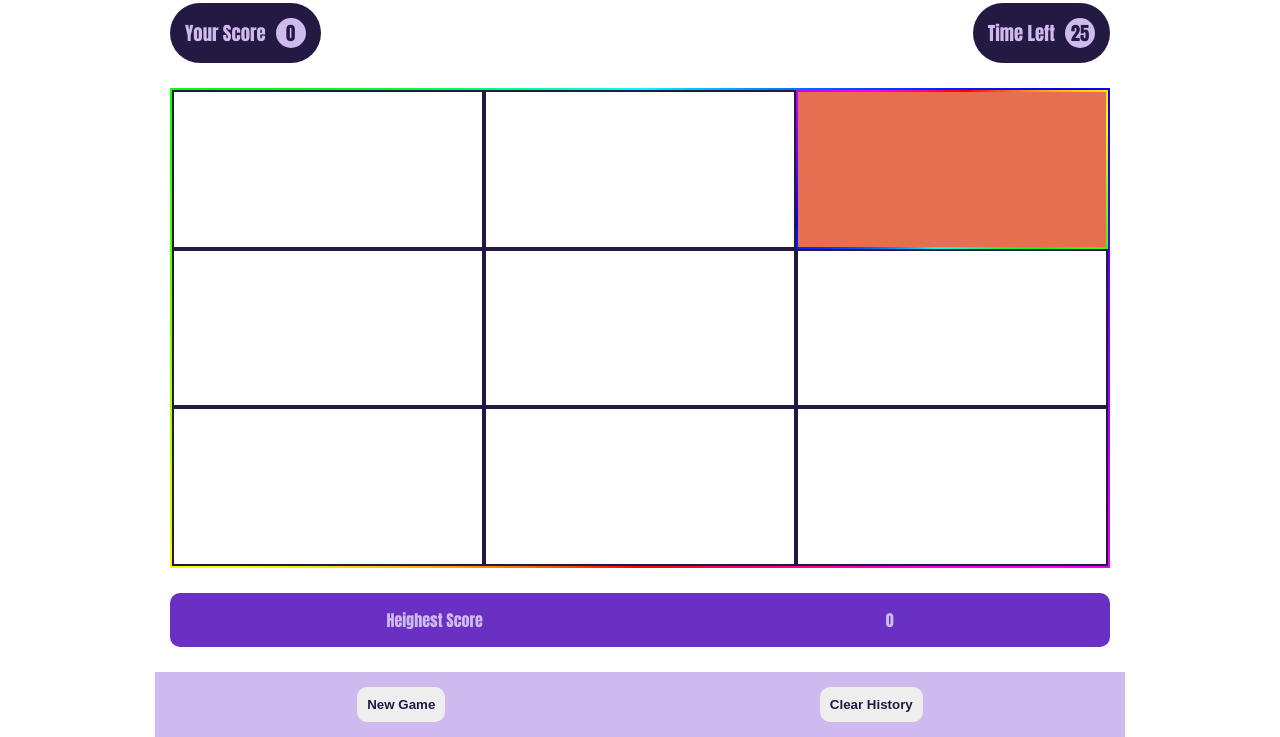
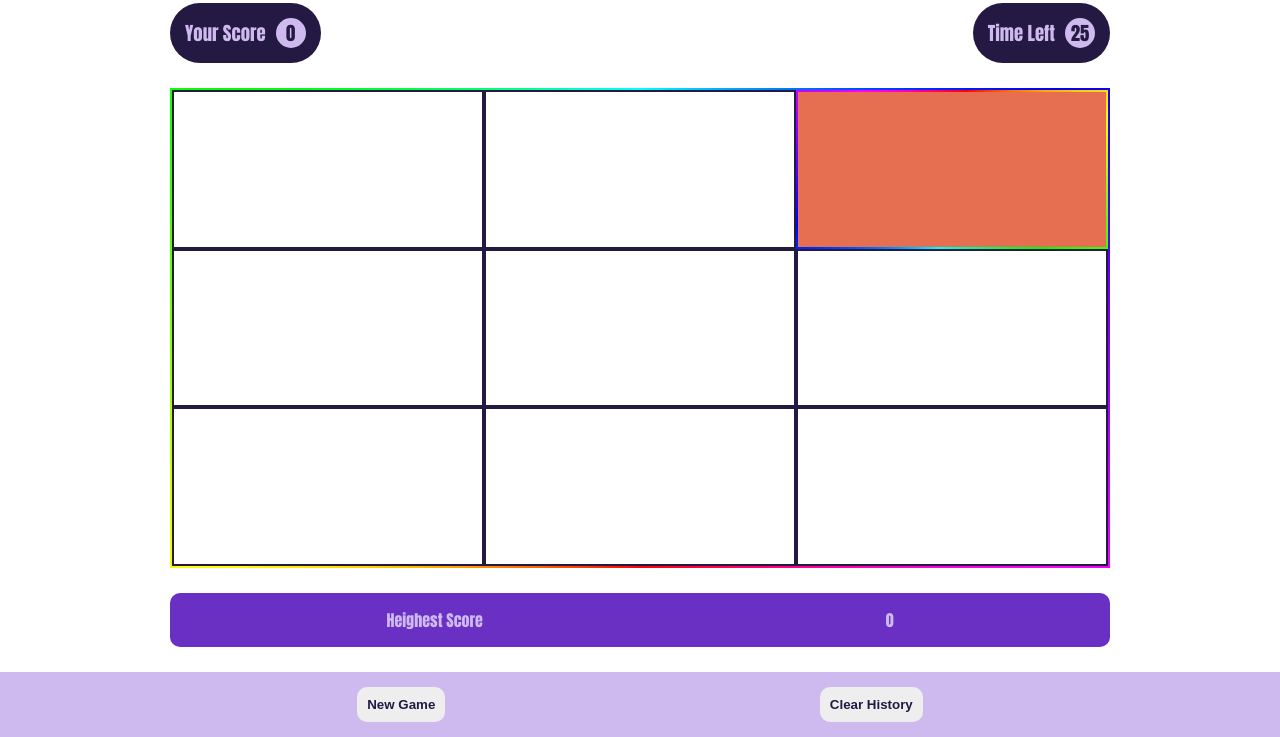
Before and after one commit to MoAlfadel/whac-a-mole, a plain HTML site: page index.html in a window 1280 px wide. Shown: the part 82-819 px from the top of the page. Drawn offline with Linux system fonts and the light colour scheme.

Commit message:
change css style in footer

```diff
--- a/css/style.css
+++ b/css/style.css
@@ -85,14 +85,15 @@ header {
   background-color: #6930c3;
 }
 
-.control .container {
+.control {
   background-color: var(--fontColor);
   margin-top: var(--mainMargin);
   padding: var(--mainPadding);
+}
+.control .container {
   display: flex;
   justify-content: space-around;
 }
-
 .control button {
   background-color: #eee;
   color: var(--mainColor);
```
